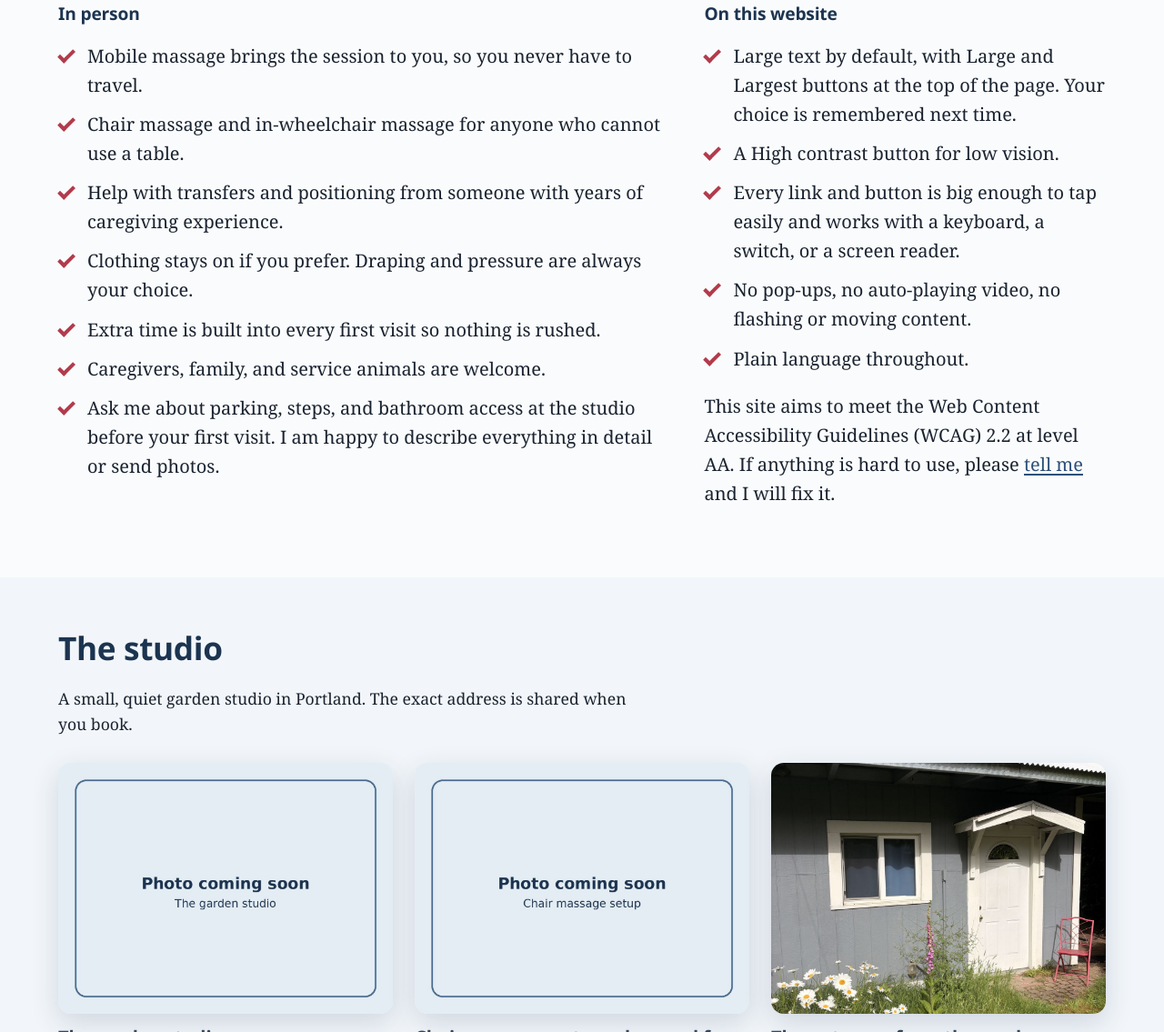
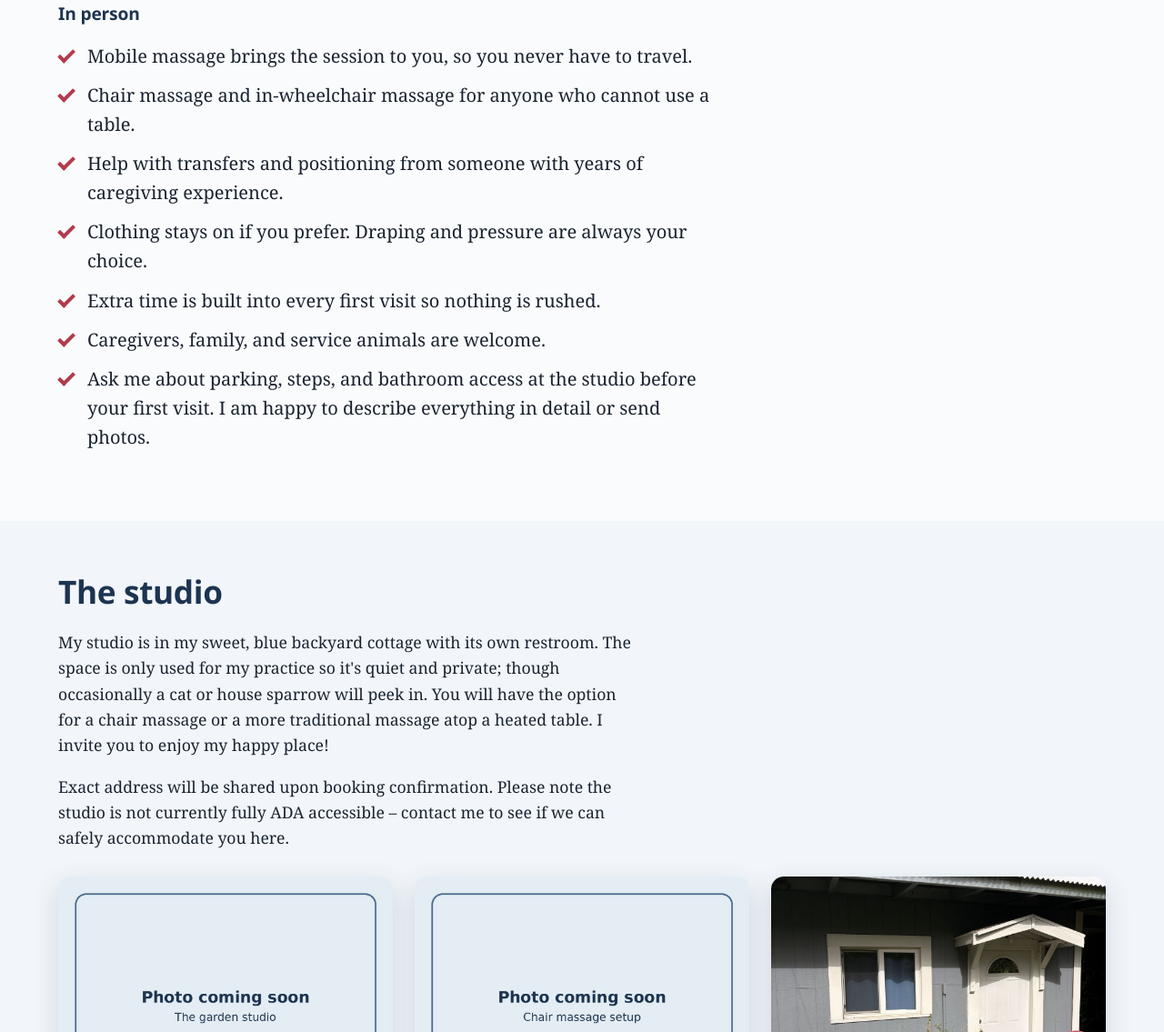
Before and after one commit to RogueLights/AddiesMassage, a plain HTML site: page index.html in a window 1280 px wide. Shown: the part 3492-4627 px from the top of the page at 91% size. Drawn offline with Linux system fonts and the light colour scheme.

Commit message:
Update studio text and trim the Accessibility section (#1)
* Update studio section with Addie's new wording

Co-Authored-By: Claude Opus 5.5 <noreply@anthropic.com>
Claude-Session: https://claude.ai/code/session_01SMx5TdQ7MgP1w2zz3TkG8u

* Remove the On this website list from the Accessibility section

Co-Authored-By: Claude Opus 5.5 <noreply@anthropic.com>
Claude-Session: https://claude.ai/code/session_01SMx5TdQ7MgP1w2zz3TkG8u

---------

Co-authored-by: Claude <noreply@anthropic.com>

```diff
--- a/index.html
+++ b/index.html
@@ -177,8 +177,6 @@
     <section class="band" id="accessibility" aria-labelledby="access-heading">
       <div class="wrap">
         <h2 id="access-heading">Accessibility</h2>
-        <div class="two-col">
-          <div>
         <h3>In person</h3>
         <ul class="check-list">
           <li>Mobile massage brings the session to you, so you never have to travel.</li>
@@ -190,25 +188,15 @@
           <li>Ask me about parking, steps, and bathroom access at the studio before your first visit. I am happy to describe everything in detail or send photos.</li>
         </ul>
       </div>
-          <div>
-            <h3>On this website</h3>
-            <ul class="check-list">
-              <li>Large text by default, with Large and Largest buttons at the top of the page. Your choice is remembered next time.</li>
-              <li>A High contrast button for low vision.</li>
-              <li>Every link and button is big enough to tap easily and works with a keyboard, a switch, or a screen reader.</li>
-              <li>No pop-ups, no auto-playing video, no flashing or moving content.</li>
-              <li>Plain language throughout.</li>
-            </ul>
-            <p>This site aims to meet the Web Content Accessibility Guidelines (WCAG) 2.2 at level AA. If anything is hard to use, please <a href="#contact">tell me</a> and I will fix it.</p>
-          </div>
-        </div>
-      </div>
     </section>
 
     <section class="band band-soft" id="studio" aria-labelledby="studio-heading">
       <div class="wrap">
         <h2 id="studio-heading">The studio</h2>
-        <p class="section-intro">A small, quiet garden studio in Portland. The exact address is shared when you book.</p>
+        <div class="section-intro">
+          <p>My studio is in my sweet, blue backyard cottage with its own restroom. The space is only used for my practice so it's quiet and private; though occasionally a cat or house sparrow will peek in. You will have the option for a chair massage or a more traditional massage atop a heated table. I invite you to enjoy my happy place!</p>
+          <p>Exact address will be shared upon booking confirmation. Please note the studio is not currently fully ADA accessible &ndash; contact me to see if we can safely accommodate you here.</p>
+        </div>
         <div class="photo-grid">
           <figure>
             <img src="images/studio.jpg" width="1200" height="900" alt="Inside the garden studio: a heated massage table with soft linens, warm lighting, and plants by the window." loading="lazy">
```
Lines whose indentation alone changed are shown as unchanged.
